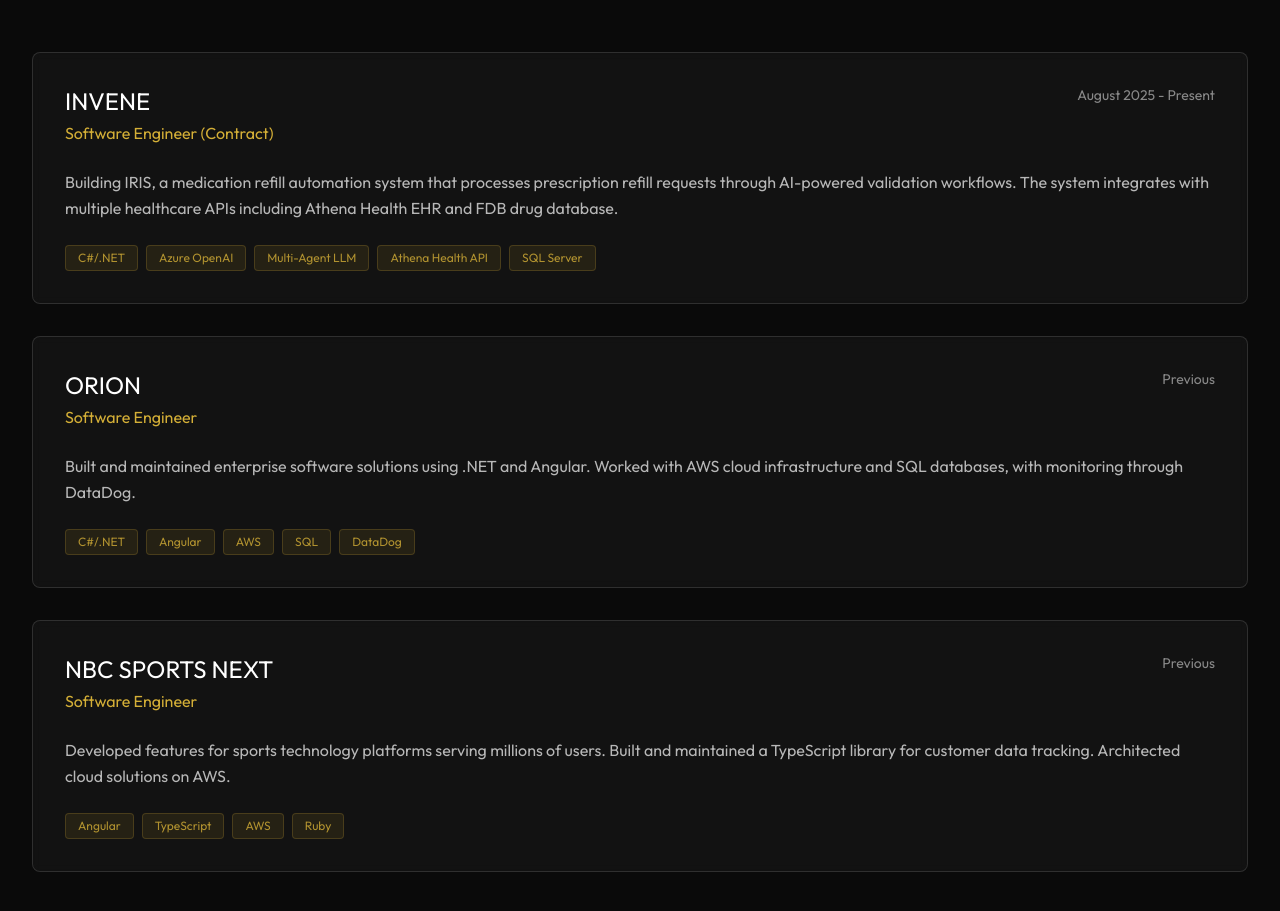
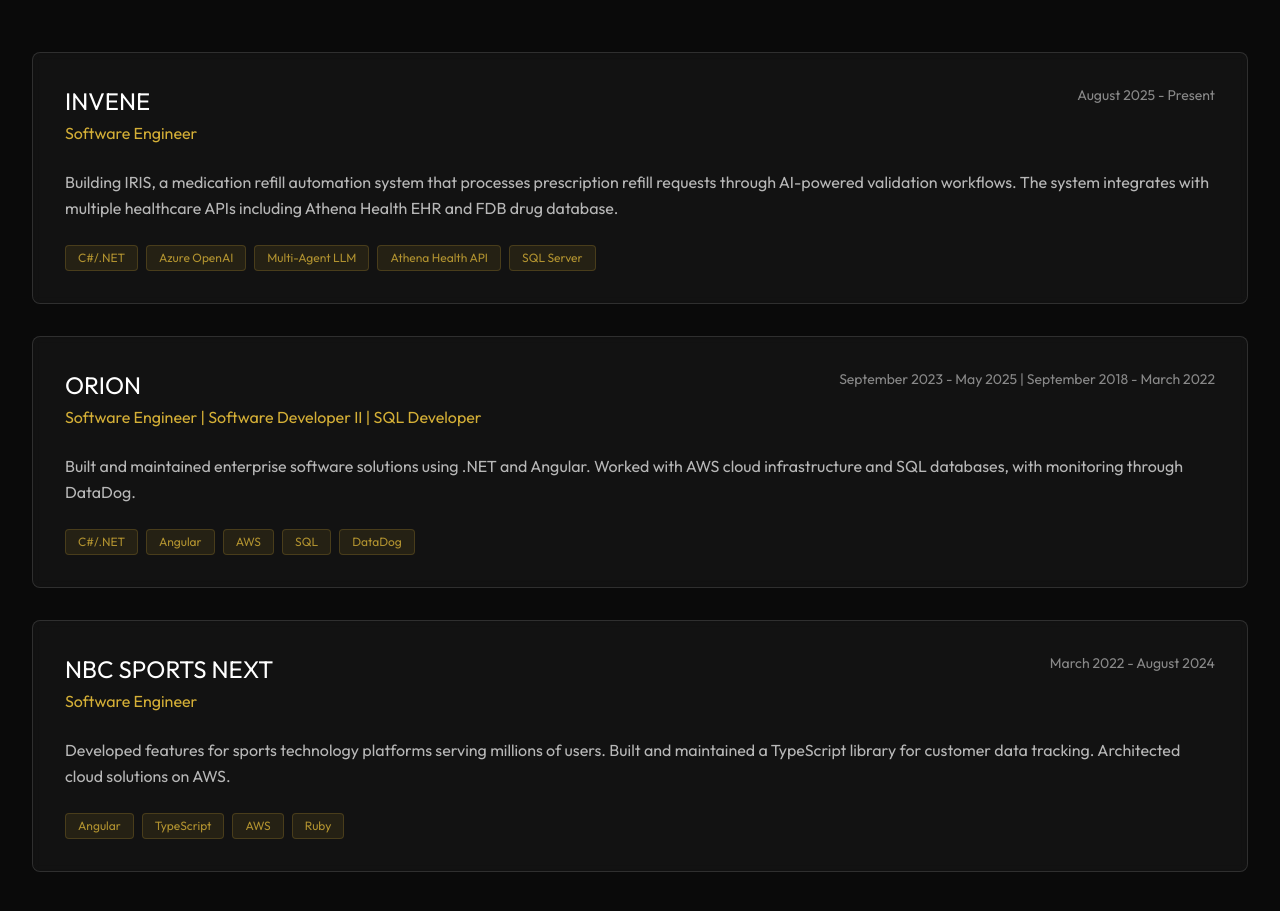
Before and after one commit to jdaake/jdaake.dev, a Next.js app: page /engineering in a window 1280 px wide. Shown: the part 1061-1972 px from the top of the page. Built offline with nearby package versions, Linux system fonts and the light colour scheme.

Commit message:
updates work history

```diff
--- a/app/engineering/page.js
+++ b/app/engineering/page.js
@@ -91,9 +91,7 @@
                     <h3 className='font-display text-2xl text-white mb-1'>
                       INVENE
                     </h3>
-                    <p className='text-gold-500'>
-                      Software Engineer (Contract)
-                    </p>
+                    <p className='text-gold-500'>Software Engineer</p>
                   </div>
                   <span className='text-white/50 text-sm'>
                     August 2025 - Present
@@ -131,9 +129,13 @@
                     <h3 className='font-display text-2xl text-white mb-1'>
                       ORION
                     </h3>
-                    <p className='text-gold-500'>Software Engineer</p>
+                    <p className='text-gold-500'>
+                      Software Engineer | Software Developer II | SQL Developer
+                    </p>
                   </div>
-                  <span className='text-white/50 text-sm'>Previous</span>
+                  <span className='text-white/50 text-sm'>
+                    September 2023 - May 2025 | September 2018 - March 2022
+                  </span>
                 </div>
                 <p className='text-white/70 leading-relaxed mb-6'>
                   Built and maintained enterprise software solutions using .NET
@@ -163,7 +165,9 @@
                     </h3>
                     <p className='text-gold-500'>Software Engineer</p>
                   </div>
-                  <span className='text-white/50 text-sm'>Previous</span>
+                  <span className='text-white/50 text-sm'>
+                    March 2022 - August 2024
+                  </span>
                 </div>
                 <p className='text-white/70 leading-relaxed mb-6'>
                   Developed features for sports technology platforms serving
```
